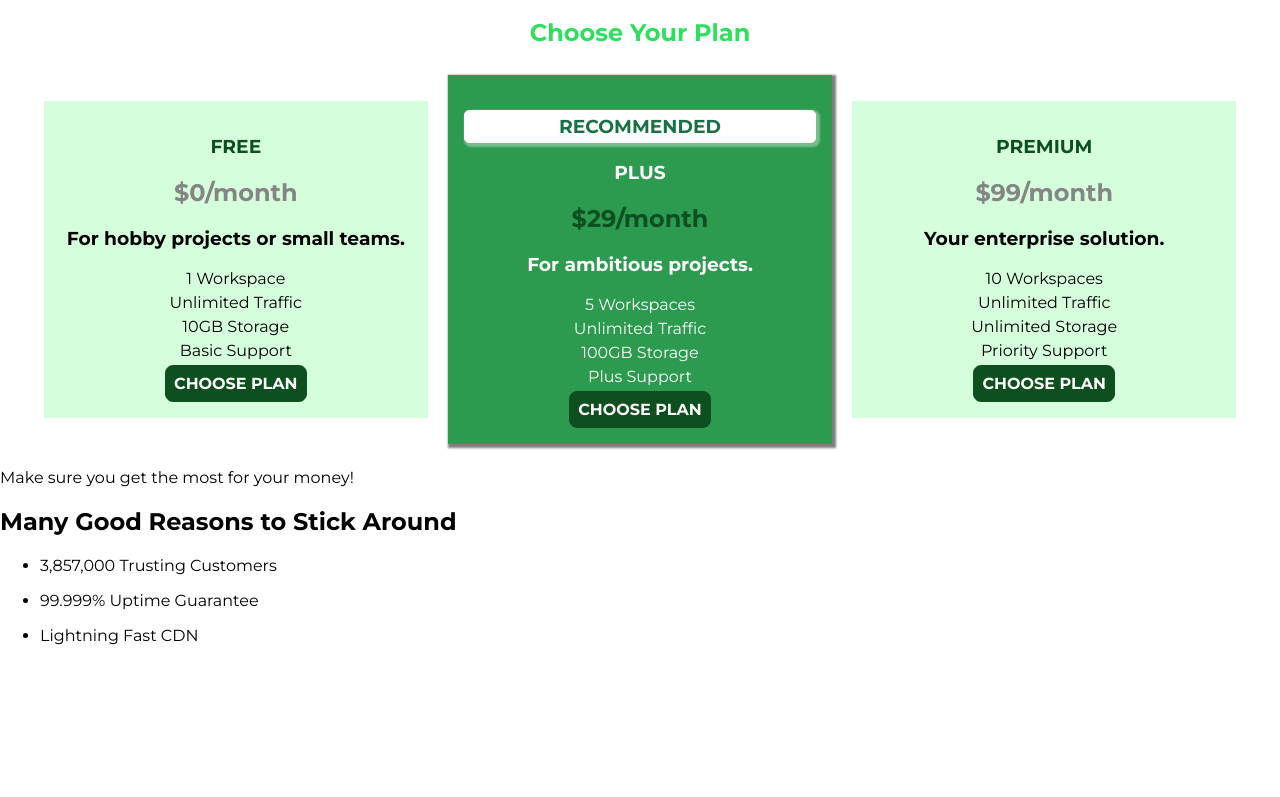
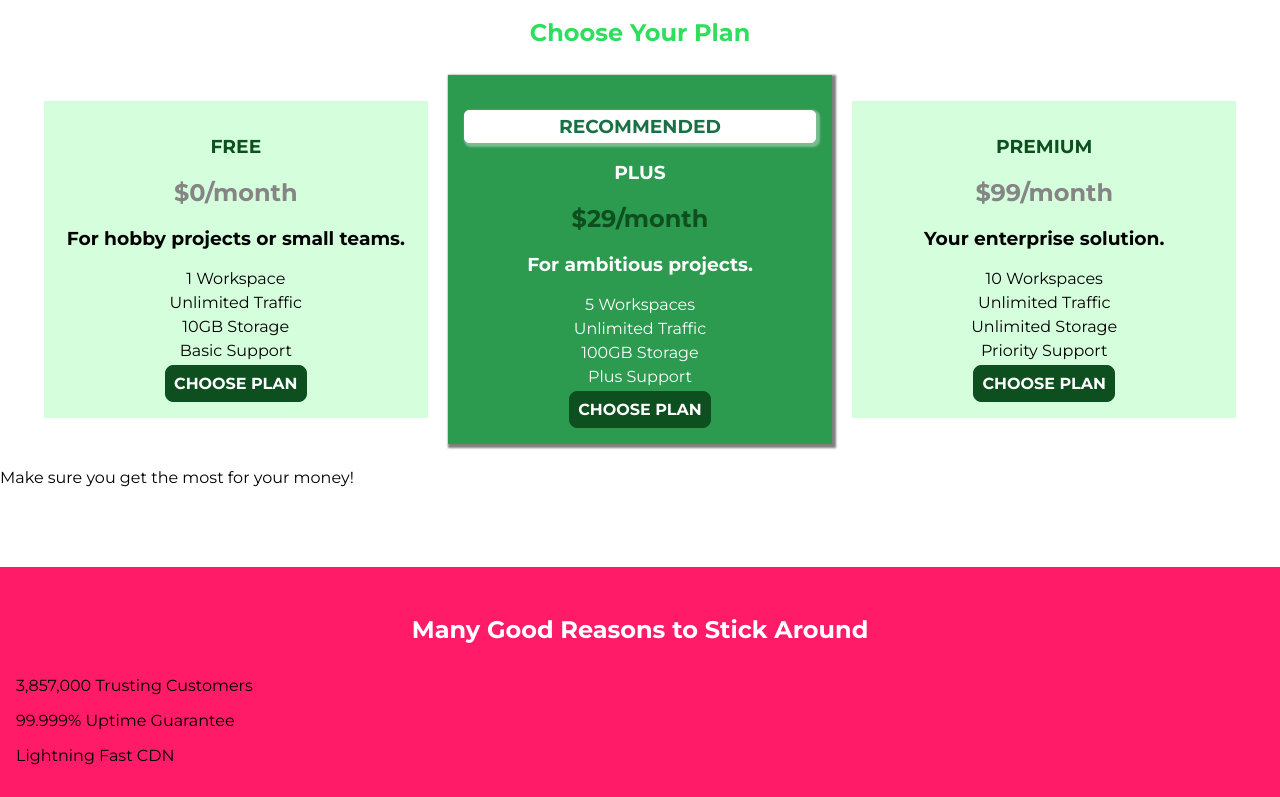
Before and after one commit to paolopci/Css_Course, a plain HTML site: page 5. Practicing the Basics/index.html in a window 1280 px wide. Shown: the part 573-1370 px from the top of the page. Before the commit the page ends 1234 px from the top, so only its background shows below. Drawn offline with Linux system fonts and the light colour scheme.

Commit message:
implemente class in html section

```diff
--- a/5. Practicing the Basics/index.html
+++ b/5. Practicing the Basics/index.html
@@ -85,26 +85,26 @@
             </div>
             <p>Make sure you get the most for your money!</p>
         </section>
-        <section>
-            <h1>Many Good Reasons to Stick Around</h1>
-            <ul>
-                <li>
+        <section id="key-features">
+            <h1 class="section-title">Many Good Reasons to Stick Around</h1>
+            <ul class="key-features__list">
+                <li class="key-feature">
                     <div>
 
                     </div>
-                    <p>3,857,000 Trusting Customers</p>
+                    <p class="key-features__description">3,857,000 Trusting Customers</p>
                 </li>
-                <li>
+                <li class="key-feature">
                     <div>
 
                     </div>
-                    <p>99.999% Uptime Guarantee</p>
+                    <p class="key-features__description">99.999% Uptime Guarantee</p>
                 </li>
-                <li>
+                <li class="key-feature">
                     <div>
 
                     </div>
-                    <p>Lightning Fast CDN</p>
+                    <p class="key-features__description">Lightning Fast CDN</p>
                 </li>
             </ul>
         </section>
--- a/5. Practicing the Basics/main.css
+++ b/5. Practicing the Basics/main.css
@@ -165,3 +165,20 @@ div.div-items {
     background: white;
     border: none;
 }
+
+#key-features {
+    background: #ff1b68;
+    margin-top: 80px;
+    padding: 16px;
+}
+
+#key-features>.section-title {
+    color: white;
+    margin: 32px;
+}
+
+.key-features__list {
+    list-style: none;
+    margin: 0;
+    padding: 0;
+}
```
